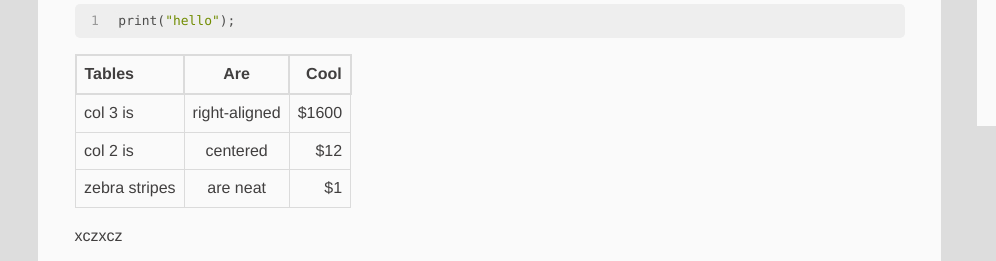
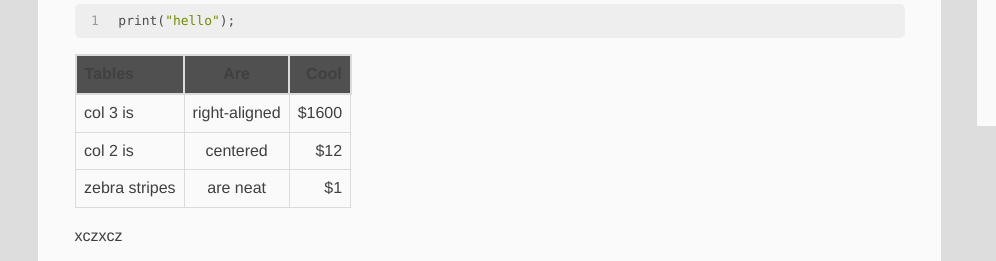
Before and after one commit to xxsnzw/xiaozhuai.github.io, a plain HTML site: page index.html in a window 1280 px wide. Shown: the part 795-1056 px from the top of the page, 0-996 px from the left. Drawn offline with Linux system fonts and the light colour scheme; a script that the page names is missing.

Commit message:
Site updated: 2016-03-17 10:49:59

```diff
--- a/css/style.css
+++ b/css/style.css
@@ -1178,6 +1178,7 @@ article .article-content table th {
   border-top: 2px solid #dbdbdb;
   border-left: 2px solid #dbdbdb;
   border-right: 2px solid #dbdbdb;
+  background: #505050;
   padding: 0.5em;
   line-height: 1.3em;
 }
```
